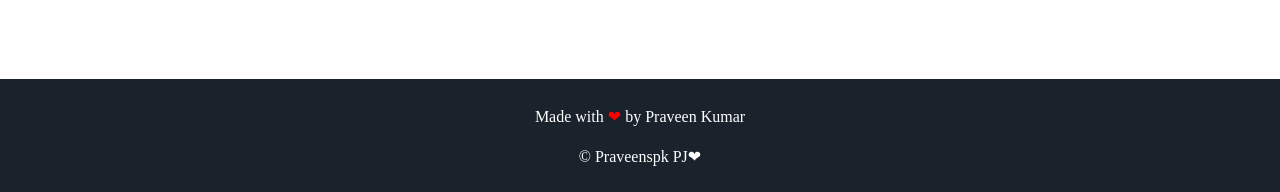
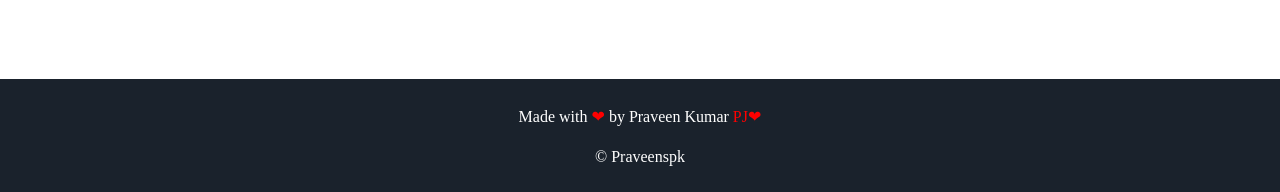
Before and after one commit to praveenspk/praveenspk.github.io, a Jekyll site: the page built from index.html, in a window 1280 px wide and 900 px high, scrolled down 2951 px. Shown: the part 705-897 px from the top of the window. Built offline with Jekyll 4.4.1, drawn with Linux system fonts in a browser that asks for light colours; some web fonts are replaced.

Commit message:
Update footer.html

```diff
--- a/_includes/footer.html
+++ b/_includes/footer.html
@@ -1,7 +1,7 @@
 <footer class="footer">
 
-    <p>Made with<span class="love"> ❤ </span> by <a href="https://github.com/praveenspk">Praveen Kumar</a>
-       <br> <p>&copy; {{ site.github_username }}  PJ❤ </p>
+    <p>Made with<span class="love"> ❤ </span> by <a href="https://github.com/praveenspk">Praveen Kumar <span class="love"> PJ❤</a>
+       <br> <p>&copy; {{ site.github_username }} </p>
     </p>
 </footer>
 <script src="//cdn.jsdelivr.net/particles.js/2.0.0/particles.min.js"></script>
```
